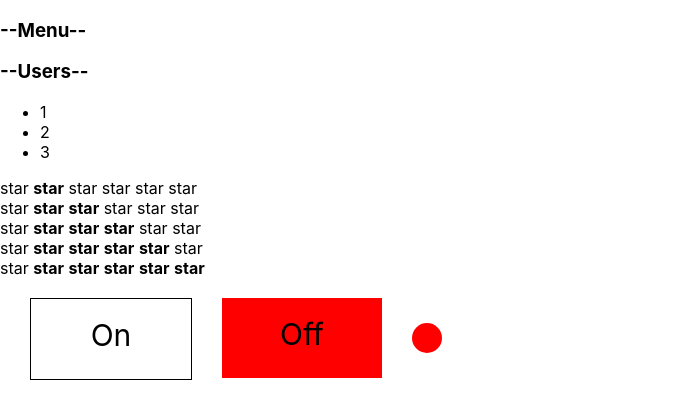
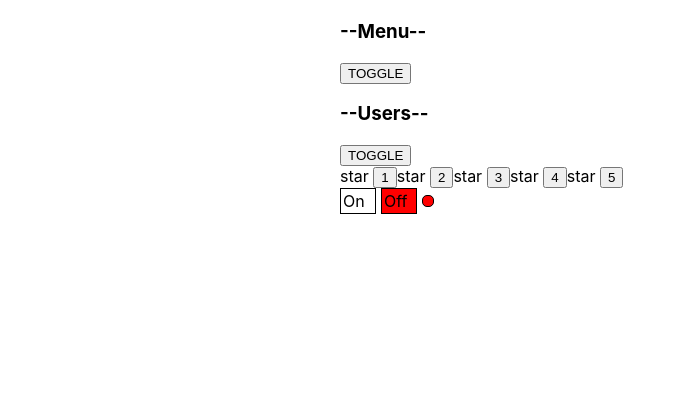
Before and after one commit to AlexKazakq/React-kabzda, a React (Create React App) app: page / in a window 1280 px wide. Shown: the top 418 px of the page, without its empty margins (0-685 px from the left). Built offline with nearby package versions, Linux system fonts and the light colour scheme.

Commit message:
UseState

```diff
--- a/src/App.css
+++ b/src/App.css
@@ -0,0 +1,4 @@
+.App {
+    width: 600px;
+    margin: 20px auto;
+}
--- a/src/App.tsx
+++ b/src/App.tsx
@@ -2,7 +2,7 @@ import React from 'react';
 import './App.css';
 import Accordion from "./components/Accordion/Accordion";
 import {Rating} from "./components/Rating/Rating";
-import OnOff from "./components/OnOff/OnOff";
+import {OnOff} from "./components/OnOff/OnOff";
 
 // function declaration
 function App() {
@@ -10,17 +10,13 @@ function App() {
     // обязана вернуть JSX
     console.log('App rendering');
     return (
-        <div>
-            <Accordion titleValue={'--Menu--'} collapsed={true}/>
-            <Accordion titleValue={'--Users--'} collapsed={false}/>
+        <div className={'App'}>
+            <Accordion titleValue={'--Menu--'}/>
+            <Accordion titleValue={'--Users--'}/>
 
-            <Rating value={1}/>
-            <Rating value={2}/>
-            <Rating value={3}/>
-            <Rating value={4}/>
-            <Rating value={5}/>
+            <Rating/>
 
-            <OnOff status={false}/>
+            <OnOff/>
         </div>
     );
 }
--- a/src/components/Accordion/Accordion.tsx
+++ b/src/components/Accordion/Accordion.tsx
@@ -1,16 +1,20 @@
-import React from "react";
+import React, {useState} from "react";
 
 type AccordionPropsType = {
     titleValue: string,
-    collapsed: boolean
+    // collapsed: boolean
 }
 
 function Accordion(props: AccordionPropsType) {
     console.log('Accordion rendering')
+
+    const [collapsed, setCollapsed] = useState(false)
+
     return (
         <div>
             <AccordionTittle title={props.titleValue}/>
-            {!props.collapsed && <AccordionBody/>}
+            <button onClick={() => setCollapsed(!collapsed)}>TOGGLE</button>
+            {collapsed && <AccordionBody/>}
         </div>
     );
 }
--- a/src/components/OnOff/OnOff.module.css
+++ /dev/null
@@ -1,53 +0,0 @@
-.container {
-    display: flex;
-}
-
-.redCircle {
-    height: 30px;
-    width: 30px;
-    background-color: red;
-    border-radius: 100%;
-    margin: 45px 0px 0px 30px;
-}
-.greenCircle {
-    height: 30px;
-    width: 30px;
-    background-color: green;
-    border-radius: 100%;
-    margin: 45px 0px 0px 30px;
-}
-
-.redBox {
-    height: 80px;
-    width: 160px;
-    margin: 20px 0px 0px 30px;
-    text-align: center;
-    background-color: red;
-}
-.greenBox {
-    height: 80px;
-    width: 160px;
-    margin: 20px 0px 0px 30px;
-    text-align: center;
-    background-color: green;
-}
-.redBox p {
-    margin: 18px auto;
-    font-size: 30px;
-}
-.greenBox p {
-    margin: 18px auto;
-    font-size: 30px;
-}
-
-.box {
-    height: 80px;
-    width: 160px;
-    margin: 20px 0px 0px 30px;
-    border: 1px solid black;
-    text-align: center;
-}
-.box p {
-    margin: 18px auto;
-    font-size: 30px;
-}
--- a/src/components/OnOff/OnOff.tsx
+++ b/src/components/OnOff/OnOff.tsx
@@ -1,27 +1,47 @@
-import React from "react";
+import React, {useId, useState} from "react";
 import s from './OnOff.module.css'
 
 export type OnOffPropsType = {
-    status: boolean;
+    // on?: boolean;
 }
 
-const OnOff = (props: OnOffPropsType) => {
-    if (props.status) {
+export const OnOff = (props: OnOffPropsType) => {
+    console.log('OnOff rendering')
+    const [on, setOn] = useState(false)
+
+    const onStyle = {
+        width: '30px',
+        height: '20px',
+        border: '1px solid black',
+        display: 'inline-block',
+        padding: '2px',
+        backgroundColor: on ? 'green' : 'white'
+    }
+    const offStyle = {
+        width: '30px',
+        height: '20px',
+        border: '1px solid black',
+        display: 'inline-block',
+        marginLeft: '5px',
+        padding: '2px',
+        backgroundColor: on ? 'white' : 'red'
+    }
+    const indicatorStyle = {
+        width: '10px',
+        height: '10px',
+        borderRadius: '5px',
+        border: '1px solid black',
+        display: 'inline-block',
+        marginLeft: '5px',
+        backgroundColor: on ? 'green' : 'red',
+    }
+
+
     return (
-        <div className={s.container}>
-            <div className={s.greenBox}><p>On</p></div>
-            <div className={s.box}><p>Off</p></div>
-            <div className={s.greenCircle}></div>
+        <div>
+            <div style={onStyle} onClick={() => {setOn(true)}}>On</div>
+            <div style={offStyle} onClick={() => {setOn(false)}}>Off</div>
+            <div style={indicatorStyle}></div>
         </div>
-    )} else {
-        return (
-            <div className={s.container}>
-                <div className={s.box}><p>On</p></div>
-                <div className={s.redBox}><p>Off</p></div>
-                <div className={s.redCircle}></div>
-            </div>
-        )
-    }
+    )
 };
-
-export default OnOff;
--- a/src/components/Rating/Rating.tsx
+++ b/src/components/Rating/Rating.tsx
@@ -1,19 +1,21 @@
-import React from "react";
+import React, {useState} from "react";
 
 type RatingPropsType = {
-    value: number
+    // value: number
 }
 
 export function Rating(props: RatingPropsType) {
     console.log('Rating rendering')
+
+    const [value, setValue] = useState(0)
+
    return (
        <div>
-           <Star selected={props.value === 0}/>
-           <Star selected={props.value > 0}/>
-           <Star selected={props.value > 1}/>
-           <Star selected={props.value > 2}/>
-           <Star selected={props.value > 3}/>
-           <Star selected={props.value > 4}/>
+           <Star selected={value > 0}/> <button onClick={() => {setValue(1)}}>1</button>
+           <Star selected={value > 1}/> <button onClick={() => {setValue(2)}}>2</button>
+           <Star selected={value > 2}/> <button onClick={() => {setValue(3)}}>3</button>
+           <Star selected={value > 3}/> <button onClick={() => {setValue(4)}}>4</button>
+           <Star selected={value > 4}/> <button onClick={() => {setValue(5)}}>5</button>
        </div>
    )}
 
@@ -23,9 +25,6 @@ type StarPropsType = {
 
 function Star(props: StarPropsType) {
     console.log('Star rendering')
-    if (props.selected === true) {
-        return <span><b>star</b> </span>
-    } else {
-        return <span>star </span>
-    }
+    return (props.selected ? <span onClick={() => {}}><b>star</b> </span> : <span>star </span>)
+
 }
```
